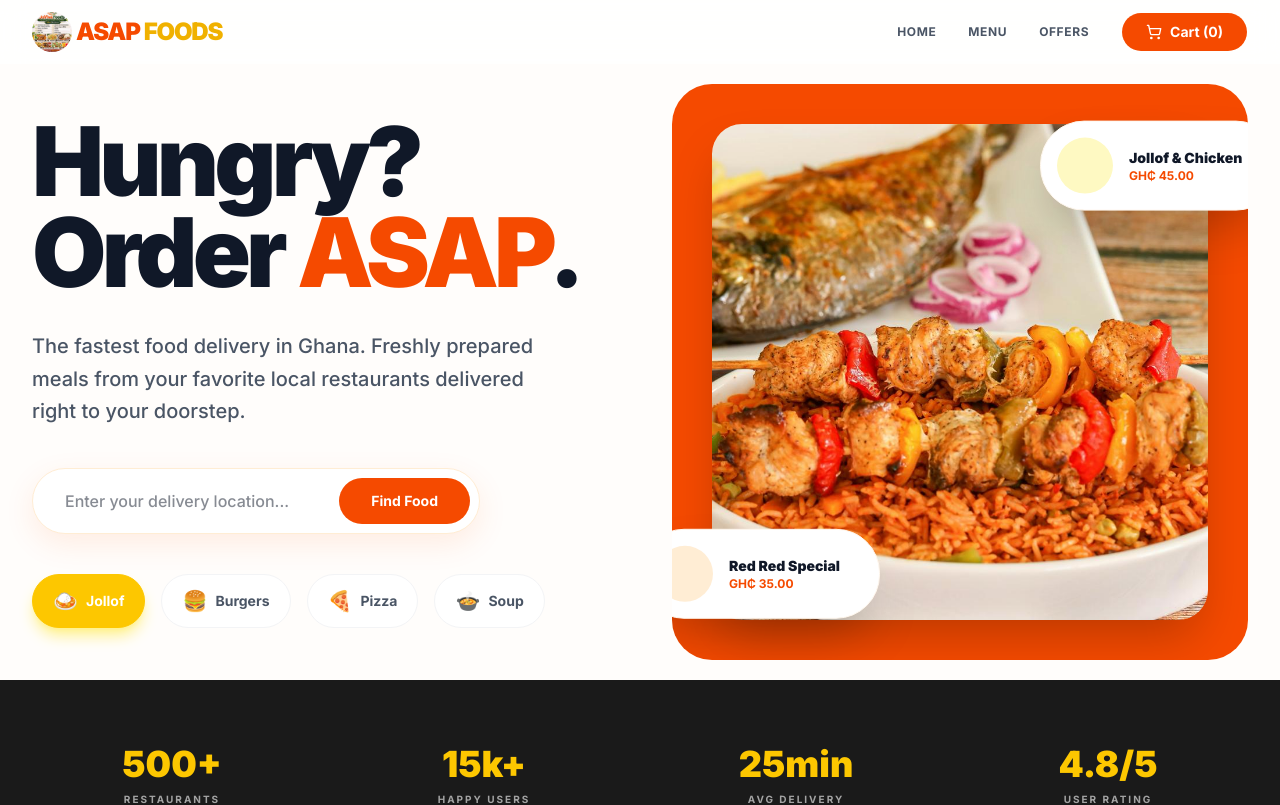
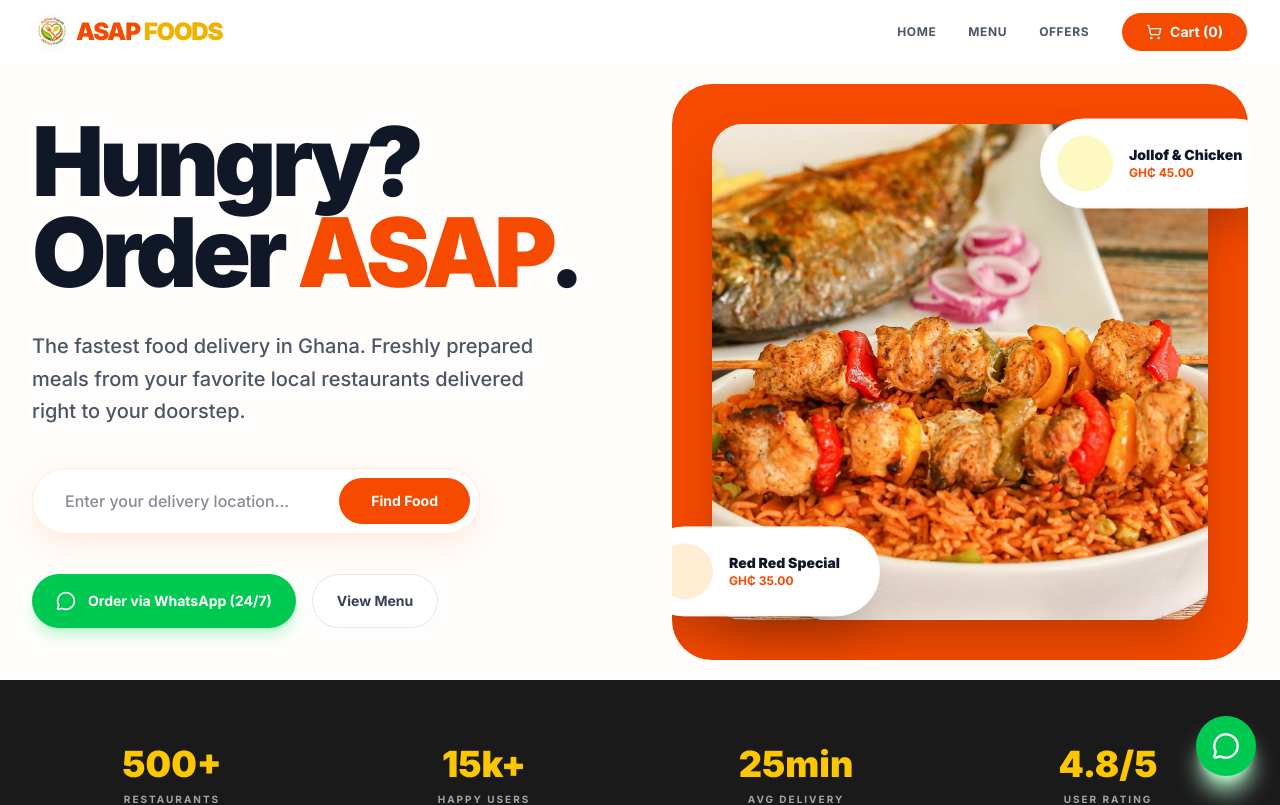
Before and after one commit to keepaikk/asapfoods-redesign, a React (Vite) app: page / in a window 1280 px wide. Shown: the top 805 px of the page. Built offline with nearby package versions, Linux system fonts and the light colour scheme.

Commit message:
Fix logo placement, reduce event banner to half, add WhatsApp 24/7 agent buttons

```diff
--- a/src/App.tsx
+++ b/src/App.tsx
@@ -4,6 +4,7 @@ import MenuSection from '@/components/MenuSection';
 import Footer from '@/components/Footer';
 import { EVENT_BANNER } from '@/constants';
 import { motion } from 'motion/react';
+import { MessageCircle } from 'lucide-react';
 
 export default function App() {
   return (
@@ -37,14 +38,15 @@ export default function App() {
         </section>
 
         {/* Event Banner */}
-        <section className="py-12">
+        <section className="py-8">
           <div className="max-w-7xl mx-auto px-4 sm:px-6 lg:px-8">
             <motion.div
               initial={{ opacity: 0, y: 20 }}
               whileInView={{ opacity: 1, y: 0 }}
               viewport={{ once: true }}
               transition={{ duration: 0.6 }}
-              className="rounded-[30px] overflow-hidden shadow-2xl">
+              className="rounded-[24px] overflow-hidden shadow-xl max-w-2xl mx-auto"
+            >
               <img
                 src={EVENT_BANNER}
                 alt="ASAP Foods Event"
@@ -83,6 +85,17 @@ export default function App() {
         </section>
       </main>
       <Footer />
+
+      {/* Floating WhatsApp 24/7 Agent Button */}
+      <a
+        href="https://wa.me/233548651163?text=Hi%20ASAP%20Foods!%20I'd%20like%20to%20place%20an%20order."
+        target="_blank"
+        rel="noopener"
+        className="fixed bottom-6 right-6 z-50 bg-green-500 hover:bg-green-600 text-white rounded-full p-4 shadow-xl shadow-green-200 hover:shadow-2xl hover:-translate-y-1 transition-all flex items-center gap-3 group"
+      >
+        <MessageCircle className="h-7 w-7" />
+        <span className="hidden group-hover:block text-sm font-bold whitespace-nowrap">24/7 AI Agent</span>
+      </a>
     </div>
   );
 }
--- a/src/components/Hero.tsx
+++ b/src/components/Hero.tsx
@@ -1,6 +1,6 @@
 import { Button } from '@/components/ui/button';
 import { motion } from 'motion/react';
-import { Search } from 'lucide-react';
+import { Search, MessageCircle } from 'lucide-react';
 
 export default function Hero() {
   const categories = [
@@ -39,19 +39,18 @@ export default function Hero() {
             </div>
 
             <div className="flex flex-wrap gap-4">
-              {categories.map((cat) => (
-                <div
-                  key={cat.name}
-                  className={`flex items-center gap-2 px-5 py-3 rounded-2xl border font-bold text-sm transition-all cursor-pointer ${
-                    cat.active
-                      ? 'bg-yellow-400 border-yellow-400 text-white shadow-lg shadow-yellow-200'
-                      : 'bg-white border-gray-100 text-gray-600 hover:border-orange-200'
-                  }`}
-                >
-                  <span className="text-xl">{cat.icon}</span>
-                  {cat.name}
-                </div>
-              ))}
+              <a
+                href="https://wa.me/233548651163?text=Hi%20ASAP%20Foods!%20I'd%20like%20to%20place%20an%20order."
+                target="_blank"
+                className="flex items-center gap-3 px-6 py-4 rounded-full bg-green-500 text-white font-bold text-sm shadow-lg shadow-green-200 hover:bg-green-600 transition-all hover:shadow-xl hover:-translate-y-1">
+                <MessageCircle className="h-5 w-5" />
+                Order via WhatsApp (24/7)
+              </a>
+              <a
+                href="#menu"
+                className="flex items-center gap-3 px-6 py-4 rounded-full bg-white border border-gray-200 text-gray-700 font-bold text-sm hover:border-orange-300 hover:text-orange-600 transition-all">
+                View Menu
+              </a>
             </div>
           </motion.div>
 
```
Also changed, not shown: public/images/logo.jpg, public/images/menu-fried-rice.jpg, 5 other files (tests, documents, lock files or other folders).
